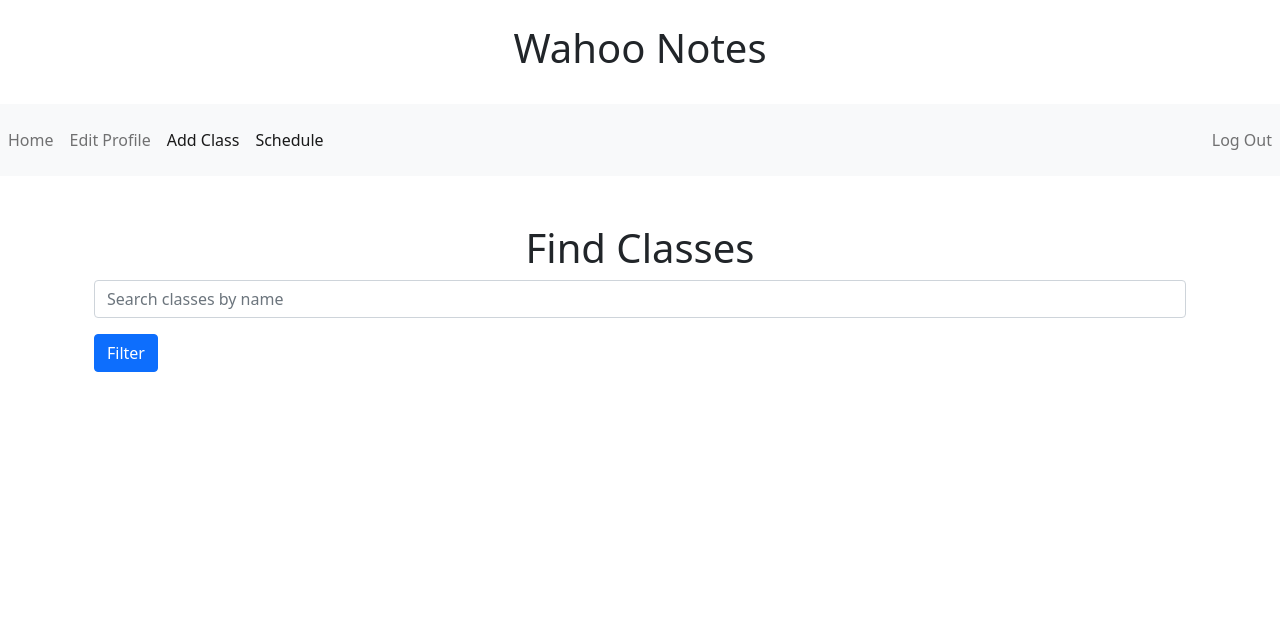
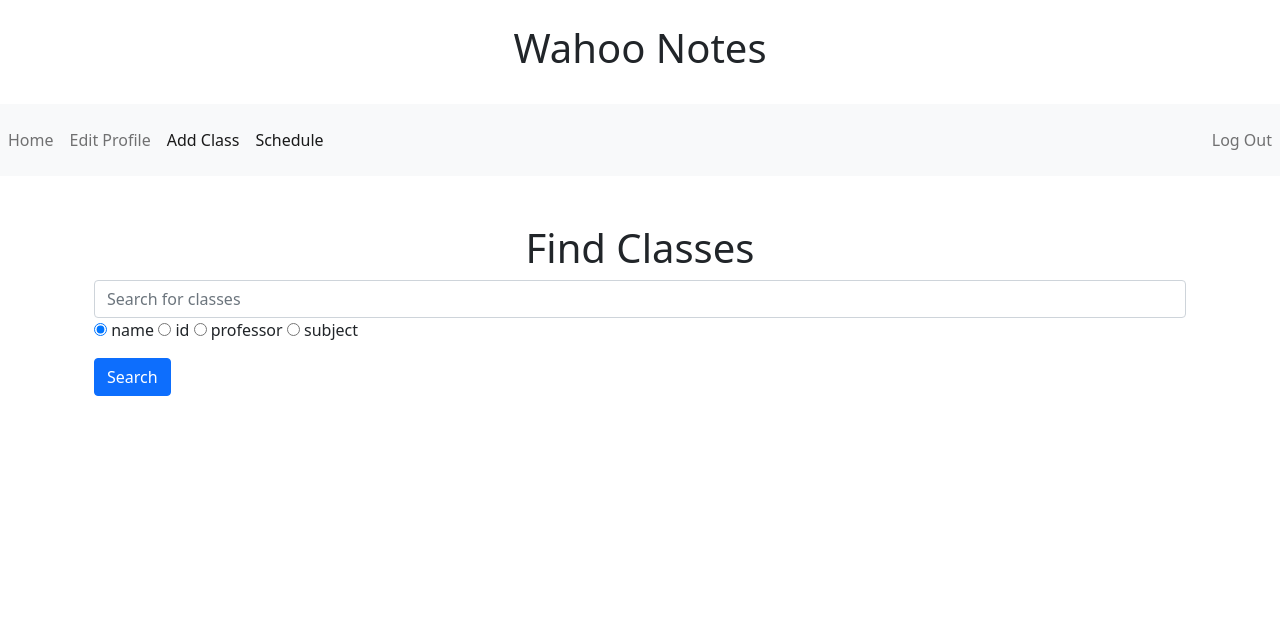
Before and after one commit to WilliamHaslet/wahoo-notes-website-project, a Django app: page /addClasses/ in a window 1280 px wide. Shown: the top 636 px of the page. Run offline with Django 3.2, Linux system fonts and the light colour scheme; some libraries are stand-ins or nearby versions.

Commit message:
added ability to filter on different attributes

```diff
--- a/main_app/templates/main_app/addclasses.html
+++ b/main_app/templates/main_app/addclasses.html
@@ -53,9 +53,17 @@
                         </div>
                         <form action="{% url 'main_app:filterclasses' %}" method="post">
                             {% csrf_token %}
-                            <input type="text" placeholder="Search classes by name" name="course_name"
-                                class="form-control">
-                            <button type="submit" value="Submit" class="btn btn-primary mt-3">Filter</button>
+                            <input type="text" placeholder="Search for classes" name="query" class="form-control">
+                            <input type="radio" id="name" name="queryType" value="name" checked>
+                            <label for="name">name</label>
+                            <input type="radio" id="id" name="queryType" value="id">
+                            <label for="id">id</label>
+                            <input type="radio" id="professor" name="queryType" value="professor">
+                            <label for="professor">professor</label>
+                            <input type="radio" id="subject" name="queryType" value="subject">
+                            <label for="subject">subject</label>
+                            <br>
+                            <button type="submit" value="Submit" class="btn btn-primary mt-3">Search</button>
                         </form>
         </div>
         <footer class="bg-light text-center text-lg-start">
--- a/main_app/urls.py
+++ b/main_app/urls.py
@@ -10,8 +10,8 @@ urlpatterns = [
     path('editprofile/', views.EditProfileView.as_view(), name='editprofile'),
     path('submitEditedProfile/', views.submitEditedProfile, name='submitEditedProfile'),
     path('addClasses/', views.AddClassesView.as_view(), name='addclasses'),
-    path('addClasses/<int:pk>/', views.ClassDetailView.as_view(), name='classdetail'),
-    path('filterclasses/', views.filterByName, name='filterclasses'),
+    path('course/<int:pk>/', views.ClassDetailView.as_view(), name='classdetail'),
+    path('filterclasses/', views.filterClasses, name='filterclasses'),
     path('addCourse/<int:pk>/', views.addCourse, name="addCourse"),
     path('removeCourse/<int:pk>/', views.removeCourse, name="removeCourse"),
     path('listClasses/', views.ListClassesView.as_view(), name='listclasses'),
--- a/main_app/views.py
+++ b/main_app/views.py
@@ -46,6 +46,7 @@ class AddClassesView(generic.ListView):
     model = Class
     template_name = 'main_app/addclasses.html'
     context_object_name = 'all_classes'
+    courses = []
 
 class ListClassesView(generic.ListView):
     model = Profile
@@ -79,12 +80,19 @@ def submitEditedProfile(request):
             messages.error(request, "Blank Submission! You must submit all fields.")
     return HttpResponseRedirect('/editprofile')
 
-def filterByName(request):
+def filterClasses(request):
     template_name = 'main_app/filterclasses.html'
     courses = Class.objects
     if request.method == 'POST':
-        searched = request.POST.get('course_name')
-        courses = Class.objects.filter(name__icontains=searched)
+        searched = request.POST.get('query')
+        searchType = request.POST.get('queryType')
+        if searched == '':
+            messages.error(request, "Blank query!")
+            return HttpResponseRedirect('/addClasses')
+        elif searchType == 'name': courses = Class.objects.filter(name__icontains=searched)
+        elif searchType == 'id': courses = Class.objects.filter(id__icontains=searched)
+        elif searchType == 'professor': courses = Class.objects.filter(professor__icontains=searched)
+        elif searchType == 'subject': courses = Class.objects.filter(subject__icontains=searched)
     return render(request, template_name, {'courses':courses})
 
 def addCourse(request, pk):
```
Also changed, not shown: main_app/templates/main_app/filterclasses.html (+13 -7 lines).
